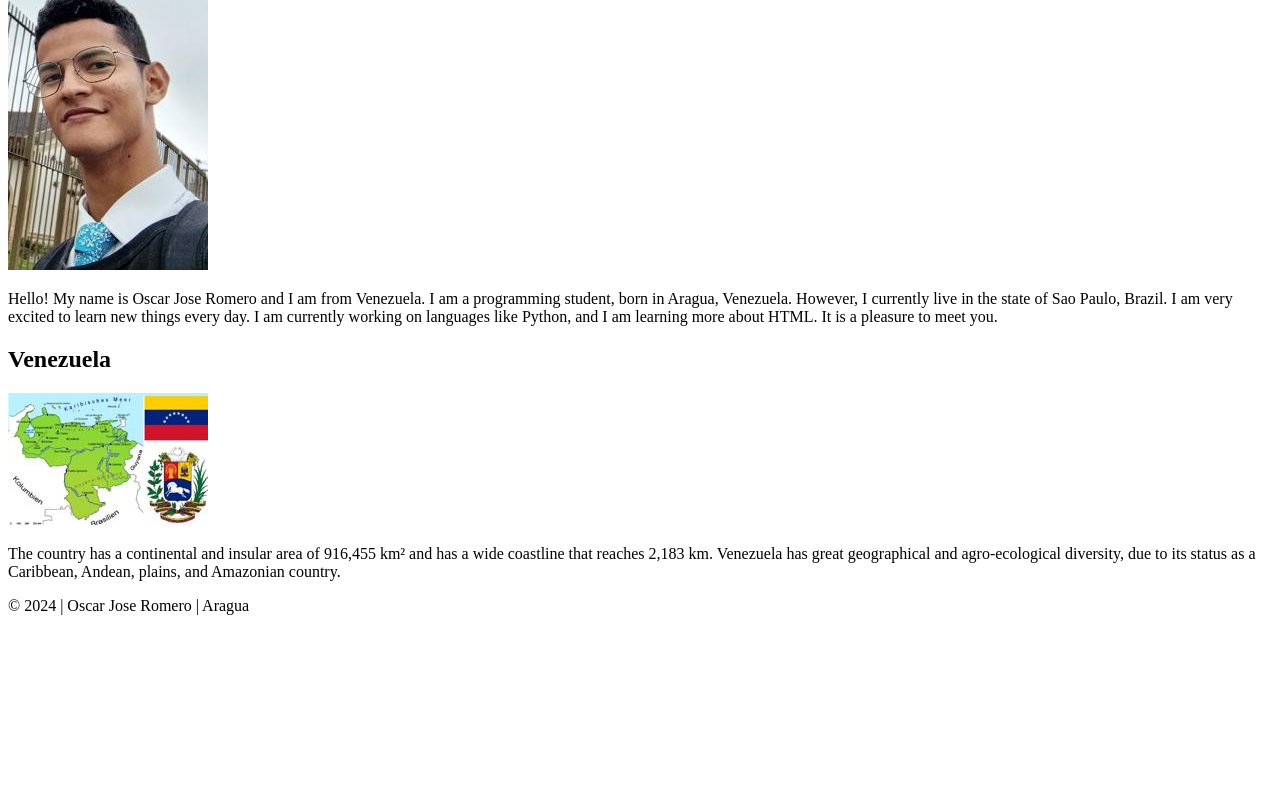
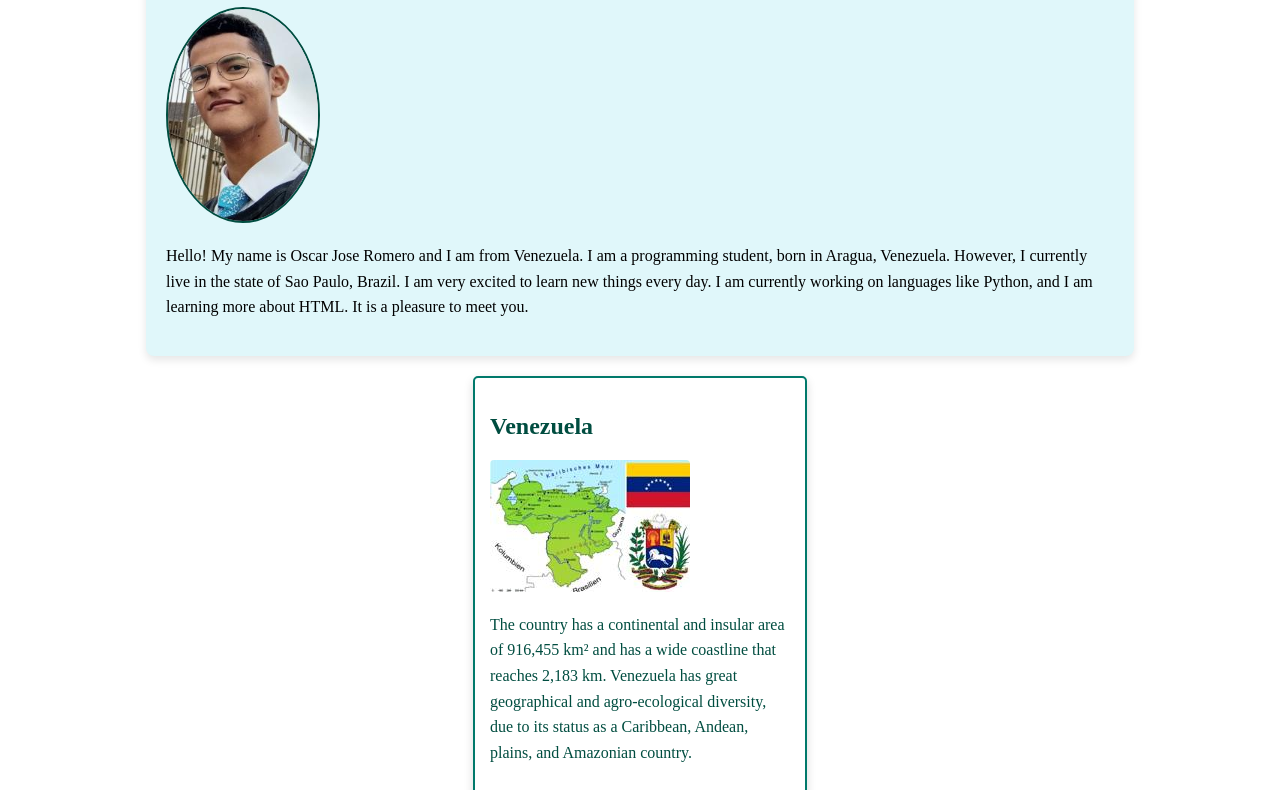
Before and after one commit to Oje8889/wdd130, a plain HTML site: page index.html in a window 1280 px wide. Shown: the part 119-909 px from the top of the page. Before the commit the page ends 800 px from the top, so only its background shows below. Drawn offline with Linux system fonts and the light colour scheme.

Commit message:
Add files via upload

```diff
--- a/index.html
+++ b/index.html
@@ -4,6 +4,9 @@
     <meta charset="utf-8">
     <meta name="viewport" content="width=device-width,initial-scale=1.0">
     <title>Oscar Jose Romero | WDD 130</title>
+
+    <!-- Enlace al archivo de estilos CSS -->
+    <link rel="stylesheet" href="styles.css">
   </head>
   <body>
     <header>
@@ -13,6 +16,7 @@
         <a href="wwr/site-plan-rafting.html">Rafting Site Plan</a>
       </nav>
     </header>
+
     <main>
       <h1>Oscar Jose Romero | WDD 130</h1>
       <!-- Imagen Personal -->
```
